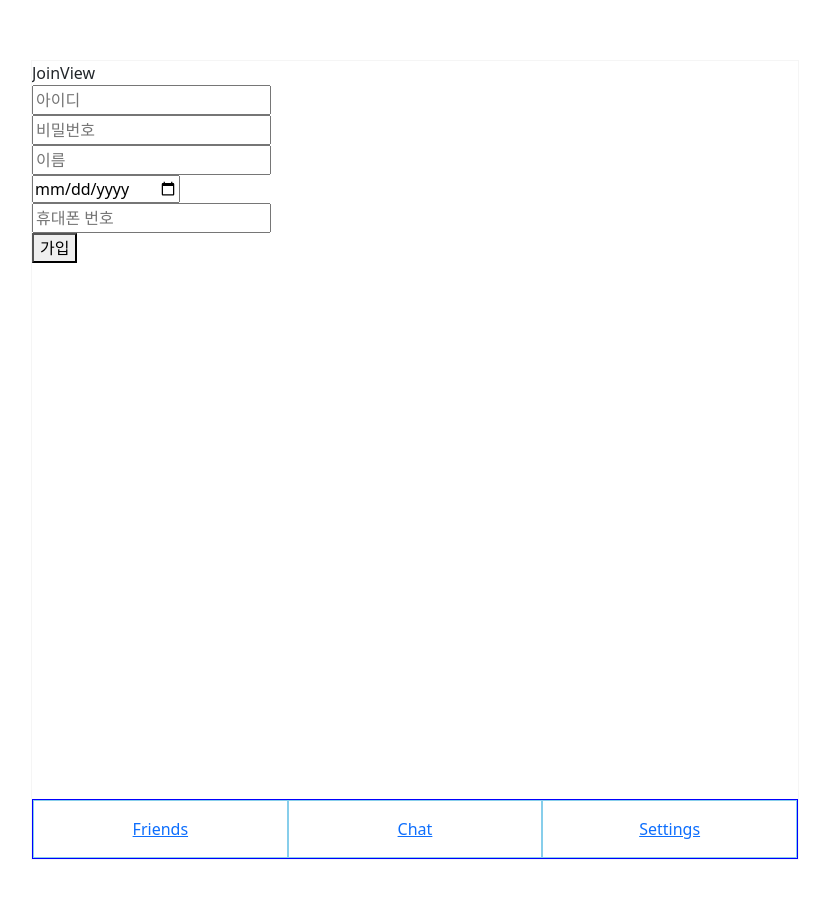
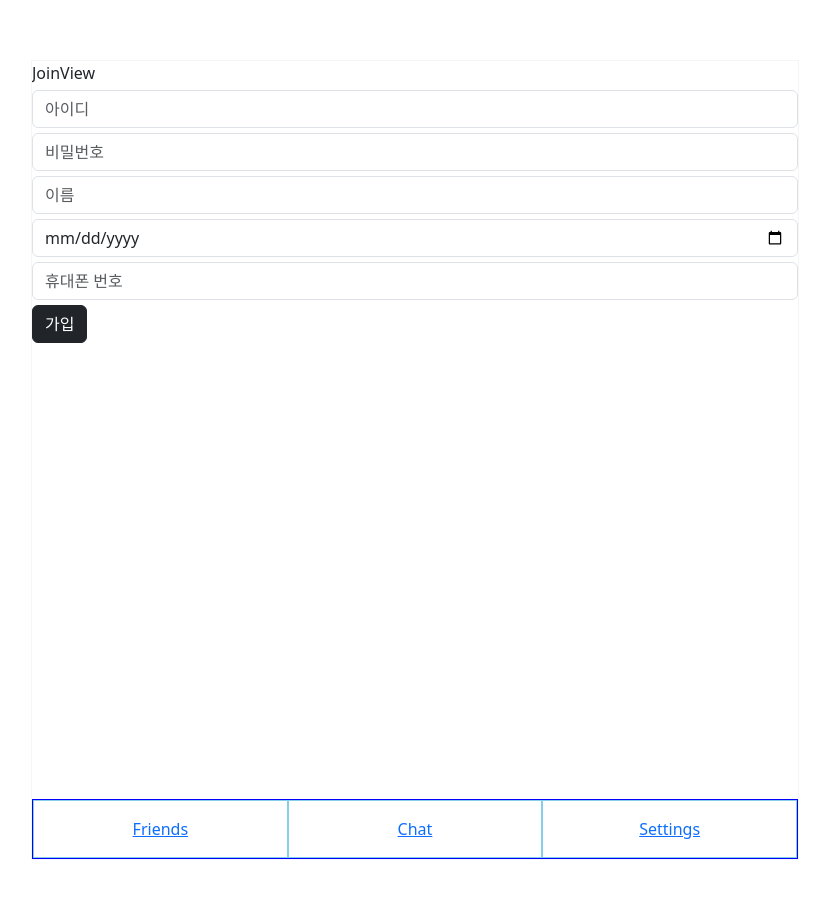
Before and after one commit to jeonkangwook/sky_talk_frontend, a Vue app: page /join in a window 1280 px wide. Shown: the top 898 px of the page, without its empty margins (225-1054 px from the left). Built offline with nearby package versions, Linux system fonts and the light colour scheme.

Commit message:
css 수정

```diff
--- a/src/views/FriendListView.vue
+++ b/src/views/FriendListView.vue
@@ -139,26 +139,26 @@ function chatStart(userNo: number) {
     친구 리스트
     <hr>
     <p>친구찾기</p>
-    <div class="mb-3 flex-container">
+    <div class="mb-3 flex-container pad">
       <input type="text" placeholder="이름이나 아이디" v-model="loginId" class="form-control wd-200">
       <button type="button" @click="handleFindFriend" class="btn btn-primary ">찾기</button>
     </div>
-    <div v-if="nickname">
+    <div v-if="nickname" class="pad">
       <!-- API로부터 받은 데이터를 화면에 표시 -->
       <p>이름 : {{ nickname }}</p>
       <p>상태 메시지 : {{ status }}</p>
       <img :src="getLocalImagePath(imgPath)" alt="프로필 사진" v-if="imgPath">
       <button type="button" v-show="nickname" :disabled="doubleFri" @click="handleAddFriend" class="btn btn-success">친구추가</button>
     </div>
-    <div v-if="doubleFri">
+    <div v-if="doubleFri" class="pad">
       <p>이미 등록된 친구입니다.</p>
     </div>
-    <div v-else-if="notFri">
+    <div v-else-if="notFri" class="pad">
       <p>찾는 친구가 없습니다.</p>
     </div>
+    <hr>
     <div>
-      <hr>
-      <div v-for="friend in friendList" :key="friend.userNo" @click="chatStart(friend.userNo)">
+      <div v-for="friend in friendList" :key="friend.userNo" @click="chatStart(friend.userNo)" class="pad">
         <div v-if="friend.nickname && friend.friCode == 0">
           <!-- 친구의 정보를 표시하는 예시 -->
           <p>이름:{{ friend.nickname }}</p>
@@ -168,14 +168,13 @@ function chatStart(userNo: number) {
         </div>
       </div>
     </div>
-
   </div>
 </template>
 
 <style scoped>
 img {
-  max-width: 100px;
-  max-height: 100px;
+  max-width: 80px;
+  max-height: 80px;
 }
 .wd-200{
   width: 200px;
@@ -184,4 +183,7 @@ img {
     display: flex;
     align-items: center;
   }
+.pad{
+  padding: 0 10px 0 10px;
+}
 </style>
--- a/src/views/JoinView.vue
+++ b/src/views/JoinView.vue
@@ -48,23 +48,29 @@ import { useRouter,useRoute } from 'vue-router';
     JoinView
     <form @submit.prevent="handleSubmit">
       <div>
-        <input type="text" v-model="loginId" placeholder="아이디">
+        <input type="text" v-model="loginId" placeholder="아이디" class="form-control">
       </div>
       <div>
-        <input type="password" v-model="password" placeholder="비밀번호">
+        <input type="password" v-model="password" placeholder="비밀번호" class="form-control">
       </div>
       <div>
-        <input type="name" v-model="name" placeholder="이름">
+        <input type="name" v-model="name" placeholder="이름" class="form-control">
       </div>
       <div>
-        <input type="date" v-model="birth" placeholder="생년월일">
+        <input type="date" v-model="birth" placeholder="생년월일" class="form-control">
       </div>
       <div>
-        <input type="text" v-model="mobile" placeholder="휴대폰 번호">
+        <input type="text" v-model="mobile" placeholder="휴대폰 번호" class="form-control">
       </div>
-      <button type="submit">가입</button>
+      <button type="submit" class="btn btn-dark">가입</button>
     </form>
   </div>
 </template>
 
-<style lang="scss" scoped></style>
+<style scoped>
+  .form-control{
+    margin-top: 5px;
+    margin-bottom: 5px;
+
+  }
+</style>
--- a/src/views/LoginView.vue
+++ b/src/views/LoginView.vue
@@ -41,6 +41,7 @@
         router.push("/");
       }else{
         console.log('로그인 실패');
+        alert("입력하신 정보를 다시 확인 해주시기 바랍니다.");
       }
 
     } catch (error) {
--- a/src/views/settings/List.vue
+++ b/src/views/settings/List.vue
@@ -6,9 +6,13 @@ const router = useRouter();
 
 const { clearSession } = useSessionStore()
 const logout = async () => {
-  clearSession();
-  await alert("로그아웃되었습니다.");
-  router.push("/login");
+  const confirmMessage = `로그아웃 하시겠습니까?`;
+
+  if (confirm(confirmMessage)) {
+    clearSession();
+    await alert("로그아웃되었습니다.");
+    router.push("/login");
+  }
 };
 
 </script>
@@ -19,11 +23,15 @@ const logout = async () => {
     <ul class="list-group">
       <li class="list-group-item"><RouterLink to="/Profile">프로필 관리</RouterLink></li>
       <li class="list-group-item"><RouterLink to="/friendSetting">친구 관리</RouterLink></li>
-      <li class="list-group-item" @click="logout">로그아웃</li>
+      <li class="list-group-item"><a href="" @click="logout">로그아웃</a></li>
       <li class="list-group-item">A fourth item</li>
       <li class="list-group-item">And a fifth one</li>
     </ul>
   </div>
 </template>
 
-<style lang="scss" scoped></style>
+<style scoped>
+.list-group{
+  margin-top: 10px;
+}
+</style>
```
